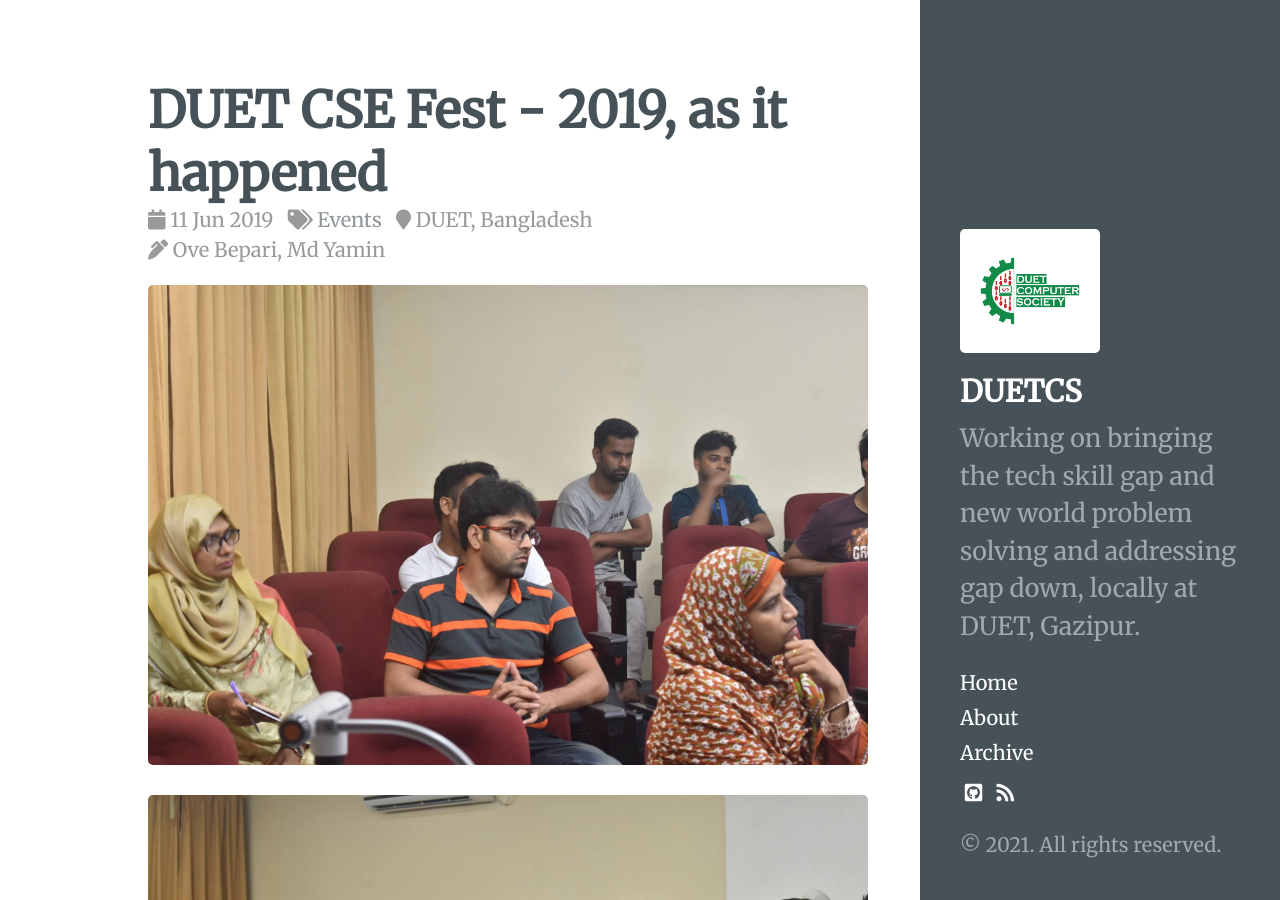
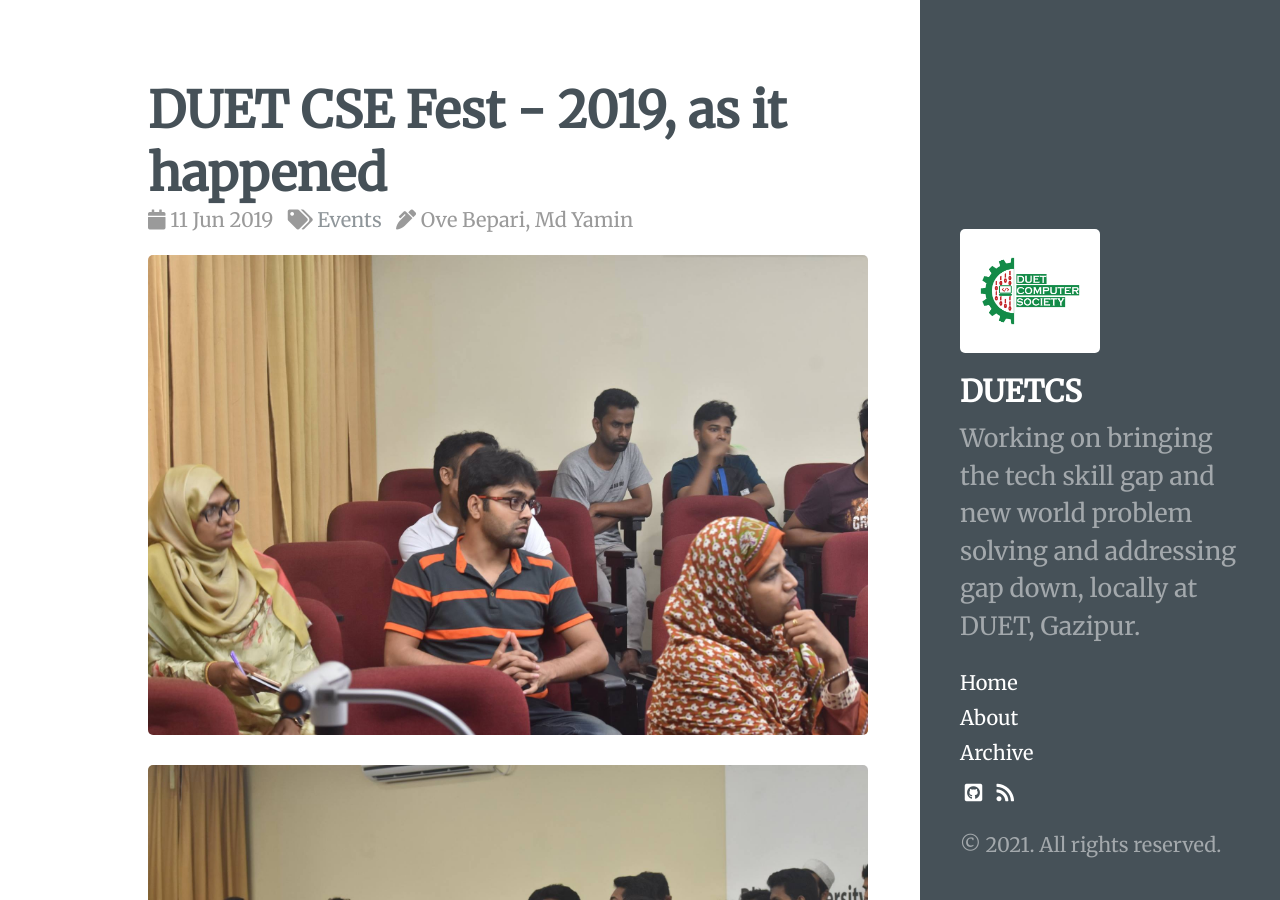
Before and after one commit to ovebepari/ovebepari.github.io, a Jekyll site: the page built from _posts/2019-06-11-duet-cse-fest-happened.md, in a window 1280 px wide and 900 px high. Built offline with Jekyll 4.4.1, drawn with Linux system fonts in a browser that asks for light colours; comment, search, counter and statistics services are not loaded.

```diff
--- a/_includes/sidebar.html
+++ b/_includes/sidebar.html
@@ -1,9 +1,9 @@
 <div class="sidebar">
   <div class="container sidebar-sticky">
     <div class="sidebar-about">
-      <img src="/post_images/duetcs_logo.png" class="center_small" width="50%" alt="DUETCS Logo">
       <h2>
         <a href="{{ '/' }}">
+          <img src="/post_images/duetcs_logo.png" class="center_small" width="50%" alt="DUETCS Logo">
           {{ site.title }}
         </a>
       </h2>
--- a/_layouts/post.html
+++ b/_layouts/post.html
@@ -44,15 +44,7 @@
 
     {%endif%}
 
-
-
-    {% if page.location %}
-      <i class="fa fa-map-marker"></i>
-      {{page.location}}
-    {% endif %}
-
     {% if page.author %}
-    <br>
       <i class="fas fa-pen-alt"></i>
       {{page.author}}
     {% endif %}
```
Also changed, not shown: _posts/2019-06-11-duet-cse-fest-happened.md (+1 -1 lines).
